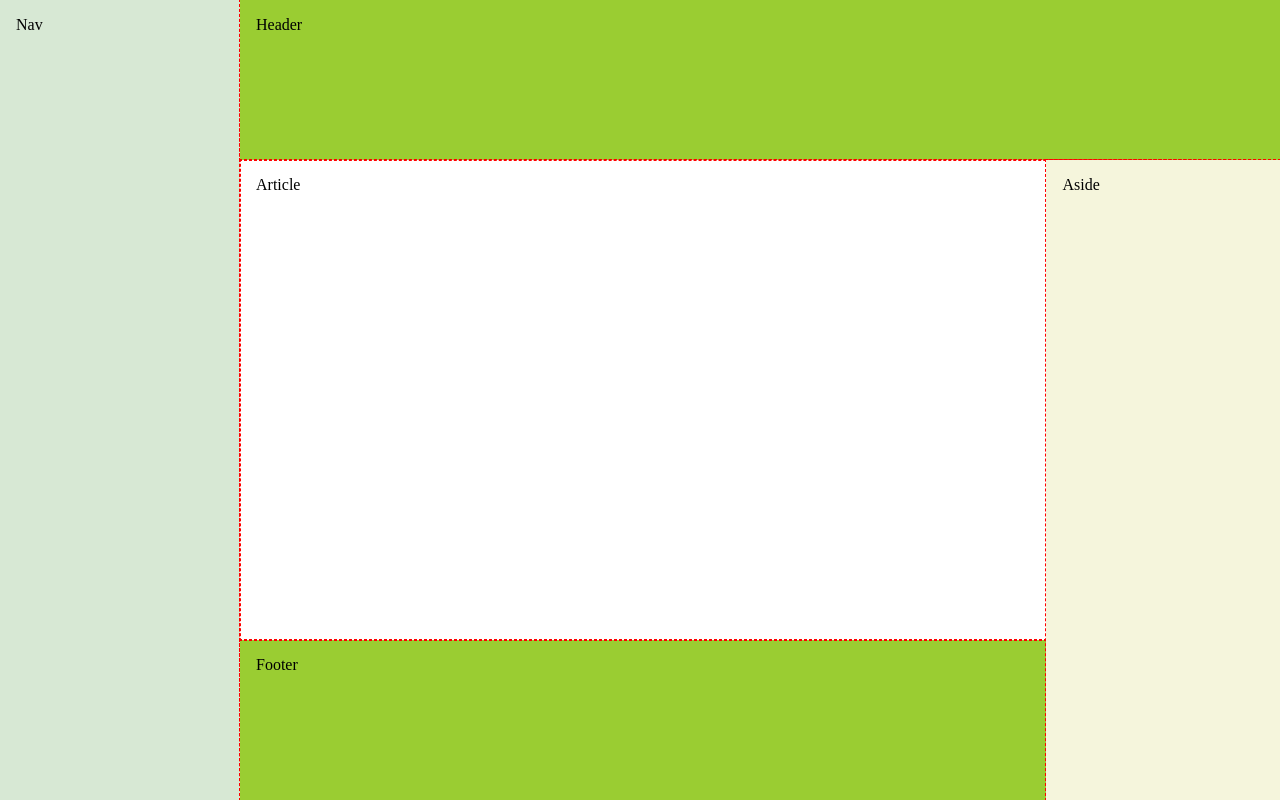
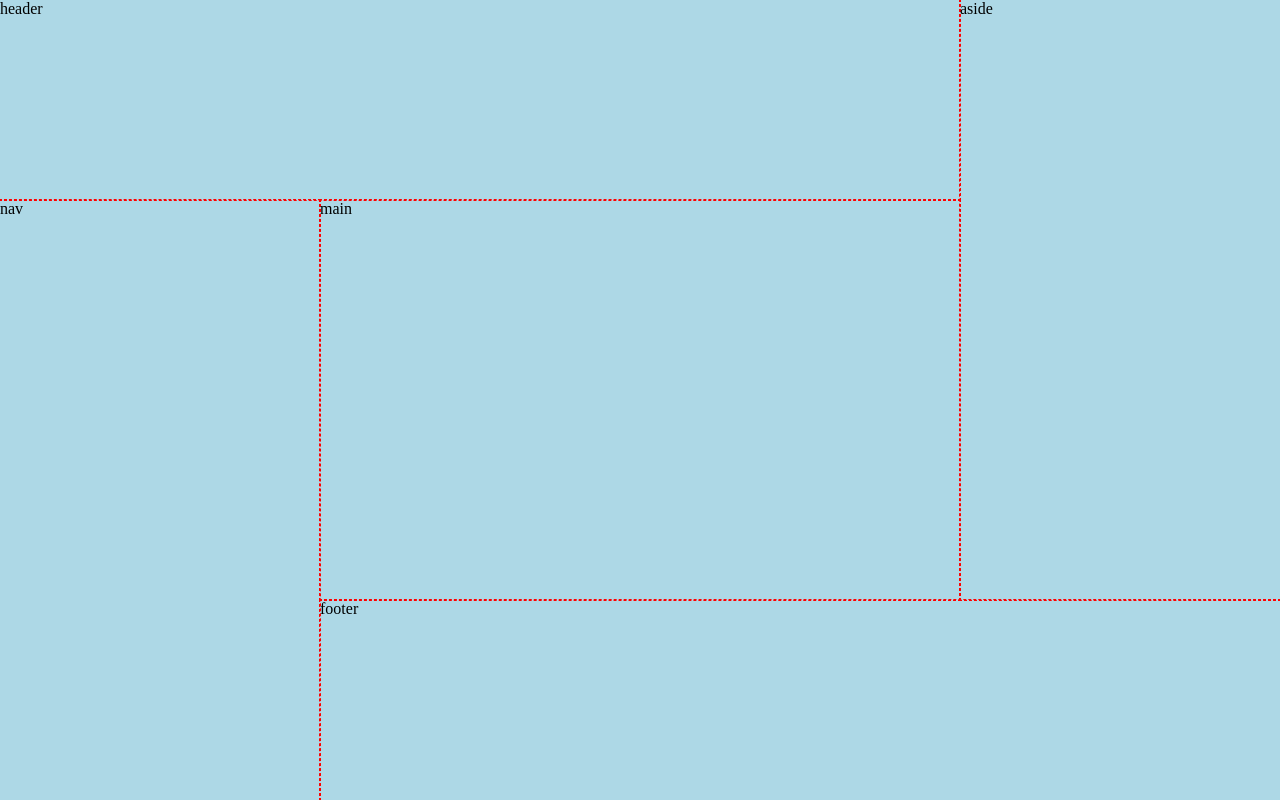
Before and after one commit to looSeeCan/bees, a website: page public/index.html in a window 1280 px wide. Drawn offline with Linux system fonts and the light colour scheme.

Commit message:
grid layout
not finished yet, but satisfactory

```diff
--- a/app.mjs
+++ b/app.mjs
@@ -3,10 +3,10 @@ import path from "node:path";
 
 const app = express();
 
-app.use(express.static(path.join(process.cwd(), "public")));
+app.use(express.static(path.join(process.cwd(), "dist")));
 
-app.get("/", (req, res) => {
-  res.sendFile(`${process.cwd()}/public/index.html`);
+app.get("*", (req, res) => {
+  res.sendFile(`${process.cwd()}, "dist", "index.html"`);
 });
 
 const PORT = process.env.PORT || 5001;
--- a/package.json
+++ b/package.json
@@ -1,7 +1,6 @@
 {
   "name": "bees",
   "version": "1.0.0",
-  "main": "app.mjs",
   "scripts": {
     "test": "echo \"Error: no test specified\" && exit 1",
     "start": "node app.mjs",
@@ -16,6 +15,7 @@
     "express": "^4.19.2"
   },
   "devDependencies": {
-    "nodemon": "^3.1.4"
+    "nodemon": "^3.1.4",
+    "parcel": "^2.12.0"
   }
 }
--- a/public/css/style.css
+++ b/public/css/style.css
@@ -1,83 +1,164 @@
 * {
-  box-sizing: border-box;
-  outline: 1px red dashed;
-  /* margin: 2px; */
-  /* padding: 2px; */
+  outline: red 1px dashed;
+}
+/* TODO: come back and fix global styles where necessary. satisfactory for now */
+body {
+  /* background-color: lavenderblush; */
+  margin: 0;
+  padding: 0;
+  /* min-height: 100vh; */
+  display: flex;
+  flex-direction: column;
 }
 
-body {
-  display: flex;
-  min-height: 100vh;
-  /* flex-direction: row; */
-  /* flex-direction: column; */
-  margin: 0;
+/* for large screens */
+@media screen and (min-width: 1200px) {
+  body {
+    background-color: lightblue;
+  }
+
+  .container {
+    min-height: 100vh;
+    display: grid;
+    grid-template-columns: 1fr 1fr 1fr 1fr;
+    grid-template-rows: 1fr 1fr 1fr 1fr;
+    grid-auto-columns: 1fr;
+    gap: 0px 0px;
+    grid-auto-flow: row;
+  }
+
+  .header {
+    grid-area: 1 / 1 / 2 / 4;
+  }
+
+  .nav {
+    grid-area: 2 / 1 / 5 / 2;
+  }
+
+  .footer {
+    grid-area: 4 / 2 / 5 / 5;
+  }
+
+  .aside {
+    grid-area: 1 / 4 / 4 / 5;
+  }
+
+  .main {
+    grid-area: 2 / 2 / 4 / 4;
+  }
+
+  /* min-heigt: 100vh is will act as global. Have to put this setting here to couteract */
+  .header,
+  .nav,
+  .main,
+  .aside,
+  .footer {
+    min-height: auto;
+    flex: 1;
+  }
 }
 
-/* nav */
-.outer-col-1 {
-  background: #d7e8d4;
-  flex: 1;
+/* tablet/medium screens */
+/* Media query for large screens (1200px and up) */
+@media screen and (min-width: 1200px) {
+  body {
+    background-color: lightblue;
+  }
+
+  .container {
+    min-height: 100vh;
+    display: grid;
+    grid-template-columns: 1fr 1fr 1fr 1fr;
+    grid-template-rows: 1fr 1fr 1fr 1fr;
+    gap: 0px 0px;
+    grid-auto-flow: row;
+  }
+
+  .header,
+  .nav,
+  .main,
+  .aside,
+  .footer {
+    min-height: auto;
+  }
+
+  .header {
+    grid-area: 1 / 1 / 2 / 4;
+  }
+
+  .nav {
+    grid-area: 2 / 1 / 5 / 2;
+  }
+
+  .footer {
+    grid-area: 4 / 2 / 5 / 5;
+  }
+
+  .aside {
+    grid-area: 1 / 4 / 4 / 5;
+  }
+
+  .main {
+    grid-area: 2 / 2 / 4 / 4;
+  }
 }
 
-/* div */
-.outer-col-2 {
-  display: flex;
-  flex-direction: column;
-  /* flex-direction: row; */
+/* tablet/medium */
+@media only screen and (min-width: 600px) and (max-width: 1199px) {
+  body {
+    background-color: lightcoral; /* Example background change for tablets */
+  }
 
-  flex: 5;
-}
-/* header */
-/* div */
-.inner-row {
-  display: flex;
-  /* flex: 5; */
-  /* flex-direction: column; */
-  /* flex-direction: row; */
+  .container {
+    min-height: 100vh;
+    display: grid;
+    grid-template-columns: 1fr 2fr; /* Two-column layout */
+    grid-template-rows: auto auto auto; /* Adjust rows */
+    gap: 10px; /* Space between elements */
+  }
+
+  .header {
+    grid-column: 1 / 3; /* Span both columns */
+    height: 100px; /* Set a fixed height for the header */
+  }
+
+  .nav {
+    grid-column: 1 / 2; /* First column */
+    grid-row: 2 / 3;
+  }
+
+  .main {
+    grid-column: 2 / 3; /* Second column */
+    grid-row: 2 / 3;
+  }
+
+  .aside {
+    grid-column: 1 / 2; /* First column */
+    grid-row: 3 / 4;
+  }
+
+  .footer {
+    grid-column: 2 / 3; /* Second column */
+    grid-row: 3 / 4;
+    height: 100px;
+  }
 }
 
-.inner-col {
-  flex: 4;
-}
-
-.inner-row article {
-  min-height: 60vh;
-}
-
-.inner-row aside {
-  background: beige;
-  flex: 1;
-}
-
-header,
-footer {
-  background: yellowgreen;
-  height: 20vh;
-}
-
-header,
-footer,
-article,
-nav,
-aside {
-  padding: 1em;
-}
-
-@media (max-width: 768px) {
-  body {
+@media (max-width: 599px) {
+  .container {
+    /* background-color: bisque; */
+    min-height: 100vh;
+    display: flex;
     flex-direction: column;
   }
 
-  .inner-row {
-    flex-direction: column;
-  }
-
-  .inner-row aside {
-    order: -1;
-    background-color: aqua;
-  }
-
-  .outer-col-2 {
-    /* flex-direction: row; */
+  .header,
+  .nav,
+  .main,
+  .aside,
+  .footer {
+    /* background-color: red; */
+    min-height: 100vh;
+    flex: 1;
   }
 }
--- a/public/index.html
+++ b/public/index.html
@@ -11,17 +11,14 @@
   </head>
 
   <body>
-    <nav class="outer-col-1">Nav</nav>
-    <div class="outer-col-2">
-      <header>Header</header>
-      <div class="inner-row">
-        <div class="inner-col">
-          <article>Article</article>
-          <footer>Footer</footer>
-        </div>
-        <aside>Aside</aside>
-      </div>
+    <div class="container">
+      <div class="header">header</div>
+      <div class="nav">nav</div>
+      <div class="main">main</div>
+      <div class="aside">aside</div>
+      <div class="footer">footer</div>
     </div>
+
     <script type="module" src="./js/app.js"></script>
   </body>
 </html>
```
Also changed, not shown: 1 other file.
